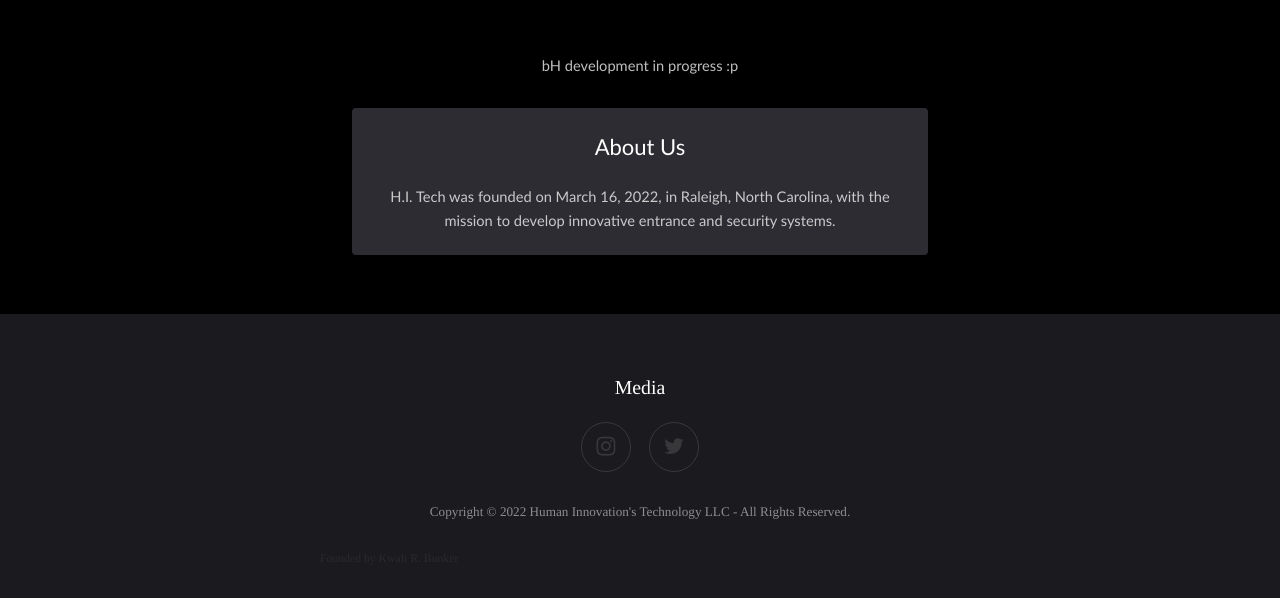
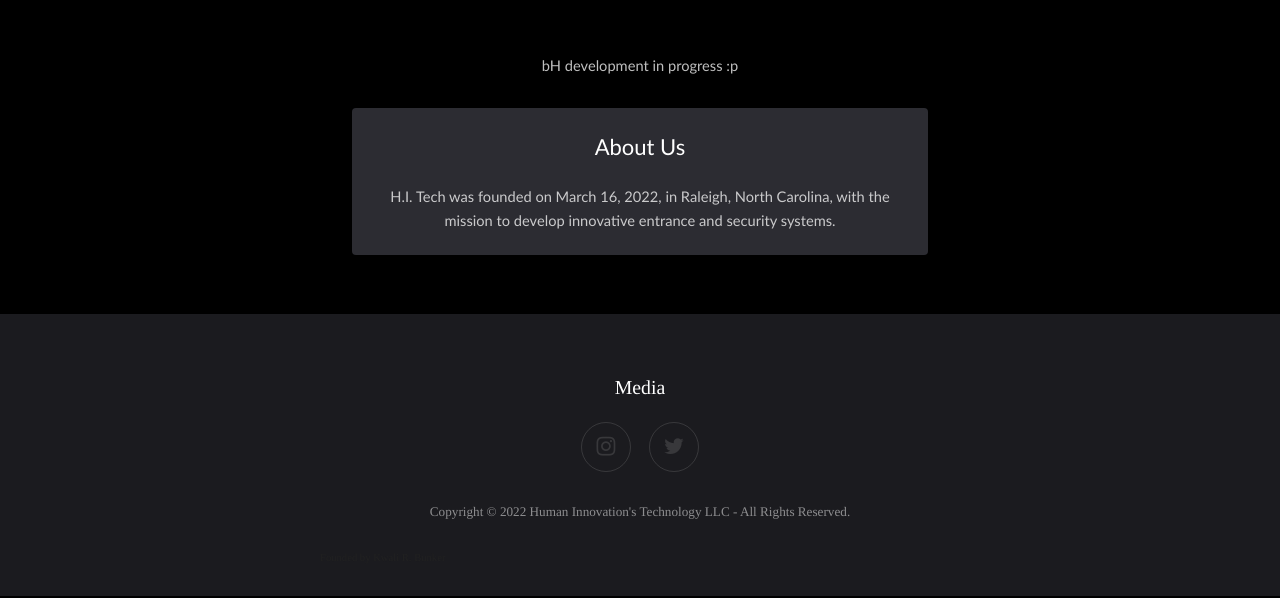
Before and after one commit to KwaliB/KwaliB.github.io, a plain HTML site: page index.html in a window 1280 px wide. Shown: the part 878-1476 px from the top of the page. Drawn offline with Linux system fonts and the light colour scheme.

Commit message:
Update main.css

```diff
--- a/assets/css/main.css
+++ b/assets/css/main.css
@@ -1341,8 +1341,8 @@
 		}
 
 		#footer .founder {
-			color: #2b2b2b;
-			font-size: 0.8em;
+			color: #212121;
+			font-size: 0.725em;
 			margin: 0 0 0em 0;
 			padding: 0;
 			text-align: left;
```
